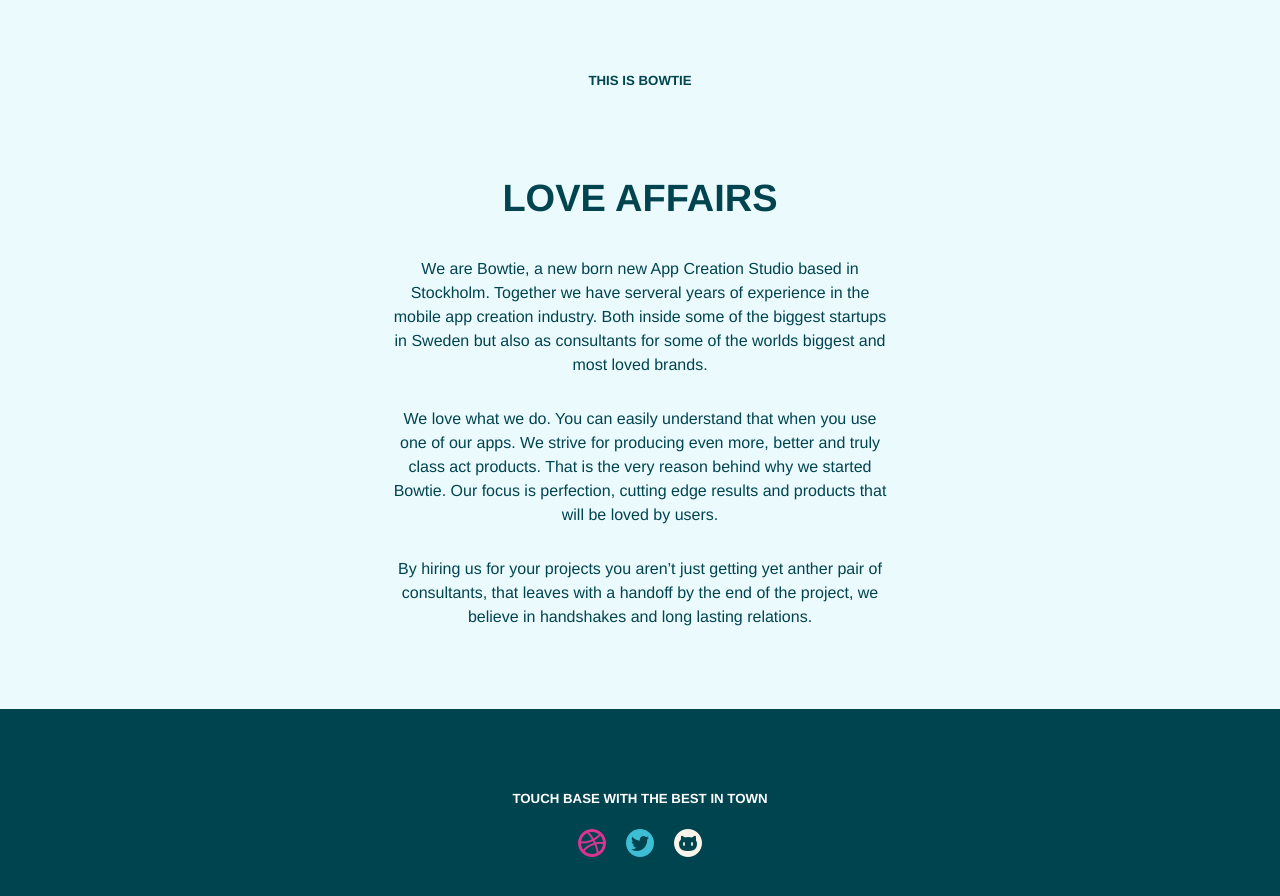
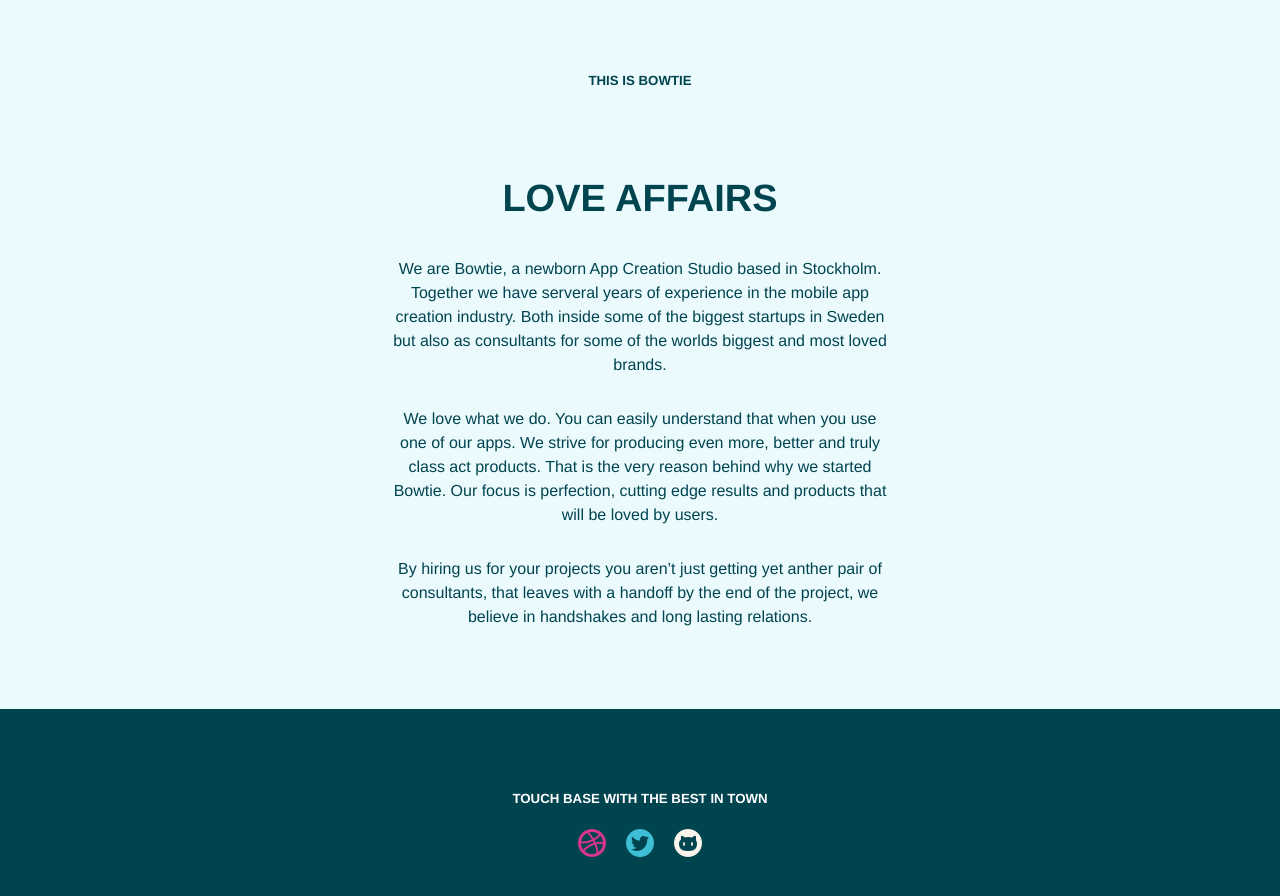
Before and after one commit to AlexxNica/madebybowtie.github.io, a Jekyll site: the page built from dev.html, in a window 1280 px wide and 900 px high, scrolled down 2248 px. Shown: the top 896 px of the window. Built offline with Jekyll 4.4.1, drawn with Linux system fonts in a browser that asks for light colours; nearby versions of some CDN libraries.

Commit message:
Update dev.html

```diff
--- a/dev.html
+++ b/dev.html
@@ -78,7 +78,7 @@ title: Bowtie
   <h5>THIS IS BOWTIE</h5>
   <h2>LOVE AFFAIRS</h2>
   <p>
-    We are Bowtie, a new born new App Creation Studio based in Stockholm. Together we have serveral years of experience in the mobile app creation industry. Both inside some of the biggest startups in Sweden but also as consultants for some of the worlds biggest and most loved brands.
+    We are Bowtie, a newborn App Creation Studio based in Stockholm. Together we have serveral years of experience in the mobile app creation industry. Both inside some of the biggest startups in Sweden but also as consultants for some of the worlds biggest and most loved brands.
   </p>
   <p>
     We love what we do. You can easily understand that when you use one of our apps. We strive for producing even more, better and truly class act products. That is the very reason behind why we started Bowtie. Our focus is perfection, cutting edge results and products that will be loved by users.
@@ -90,7 +90,7 @@ title: Bowtie
 <div class="section" id="fifth">
   <h5>TOUCH BASE WITH THE BEST IN TOWN</h5>
   <div class="socials">
-    <a href="http://dribbble.com/madebybowtie" class="dribbble social"></a>
+    <a href="http://dribbble.com/gellermark" class="dribbble social"></a>
     <a href="http://twitter.com/madebybowtie" class="twitter social"></a>
     <a href="http://github.com/madebybowtie" class="github social"></a>
   </div>
```
